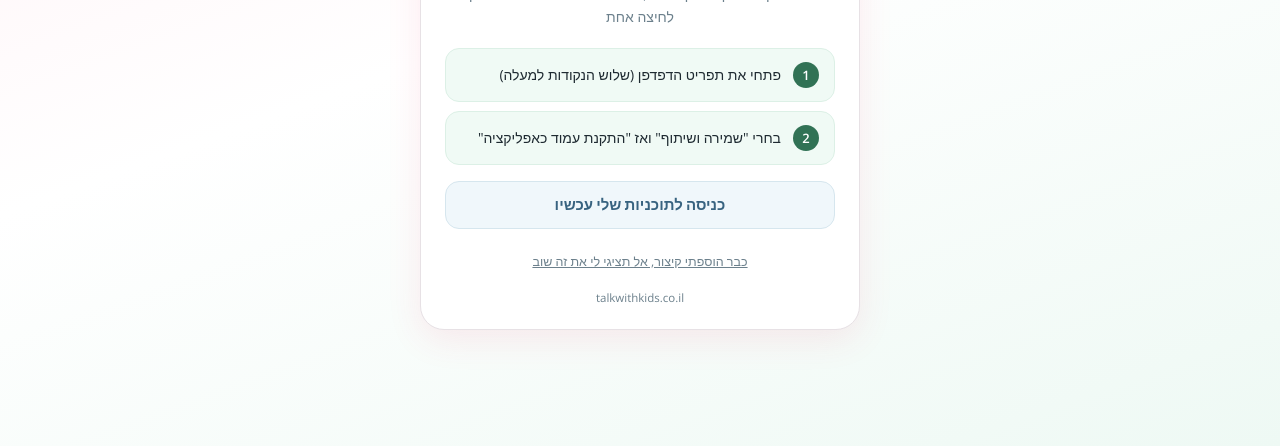
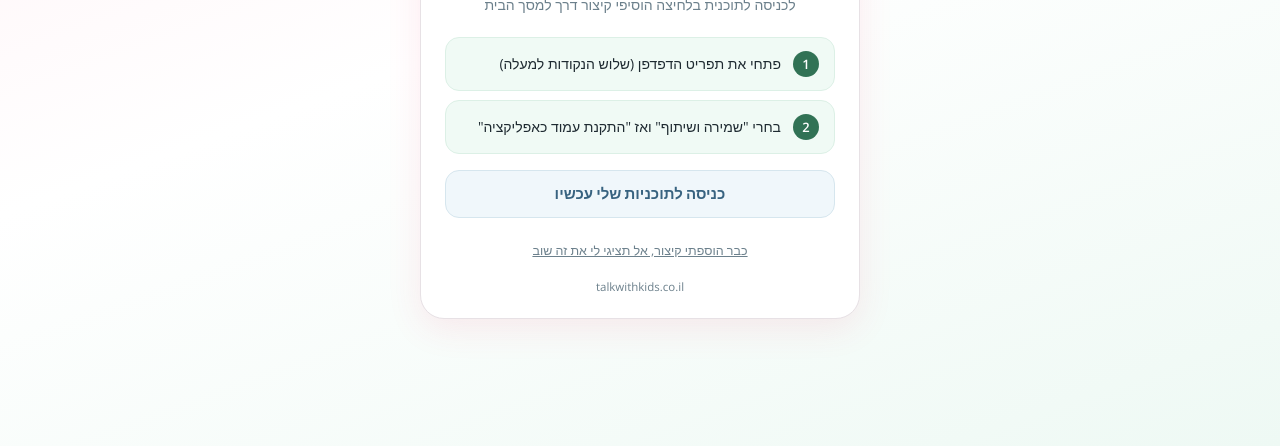
Before and after one commit to hen-kalimian/talkwithkids-programs-shortcut, a plain HTML site: page index.html in a window 1280 px wide. Shown: the part 354-800 px from the top of the page. Drawn offline with nearby package versions, Linux system fonts and the light colour scheme.

Commit message:
Page text per Hen
Co-Authored-By: Claude Sonnet 5.5 <noreply@anthropic.com>

```diff
--- a/index.html
+++ b/index.html
@@ -120,7 +120,7 @@
 <body>
   <div class="card">
     <img class="logo" src="logo.png" alt="לדבר עם ילדים - חן קלימיאן, קלינאית תקשורת">
-    <div class="sub" id="sub">הוסיפי קיצור דרך למסך הבית, ומעכשיו הכניסה לתוכניות שלך לחיצה אחת</div>
+    <div class="sub" id="sub">לכניסה לתוכנית בלחיצה הוסיפי קיצור דרך למסך הבית</div>
 
     <div id="loading">בודקת את המכשיר שלך...</div>
 
```
